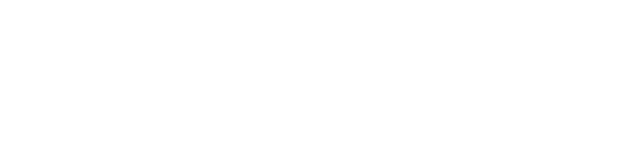
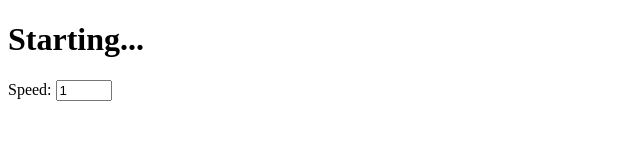
Before and after one commit to s-ferdousy/WebThings, a plain HTML site: page text-typing-speed/index.html in a window 1280 px wide. Shown: the whole page, without its empty margins (0-640 px from the left). Drawn offline with Linux system fonts and the light colour scheme.

Commit message:
Update index.html

```diff
--- a/text-typing-speed/index.html
+++ b/text-typing-speed/index.html
@@ -4,5 +4,14 @@
         <meta charset="UTF-8"/>
         <meta name="viewport" content="width=device-width, initial-scale=1.0"/>
         <link rel="stylesheet" href="style.css"/>
+        <title>Text typing</title>
     </head>
+    <body>
+        <h1 id="text">Starting...</h1>
+        <div>
+            <label for="speed">Speed:</label>
+            <input type="number" name="speed" id="speed" value="1" min="1" max="10" step="1">
+        </div>
+        <script src="script.js"></script>
+    </body>
 </html>
```
